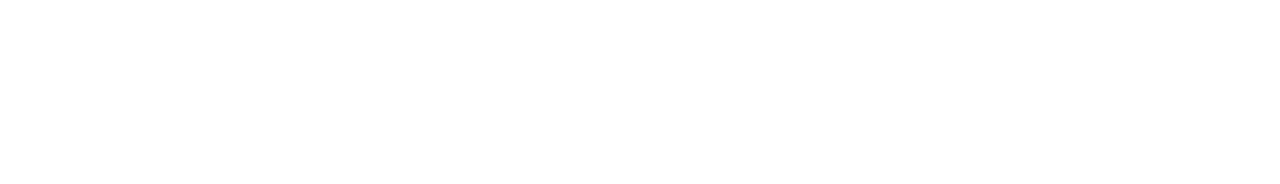
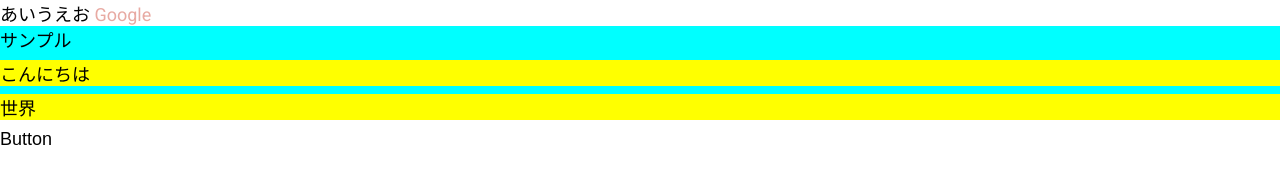
Before and after one commit to omizu704/web-portfolio-yumi, a plain HTML site: page public/index.html in a window 1280 px wide. Drawn offline with Linux system fonts and the light colour scheme.

Commit message:
Update index.html

```diff
--- a/public/index.html
+++ b/public/index.html
@@ -8,5 +8,14 @@
     <title>Yumi's Portfolio</title>
     <link rel="stylesheet" href="./assets/main.css" />
   </head>
-  <body></body>
+  <body>
+    あいうえお
+    <a href="https://www.google.com/">Google</a>
+    <div style="background-color: cyan">
+      サンプル
+      <p style="background-color: yellow">こんにちは</p>
+      <p style="background-color: yellow">世界</p>
+    </div>
+    <button>Button</button>
+  </body>
 </html>
```
